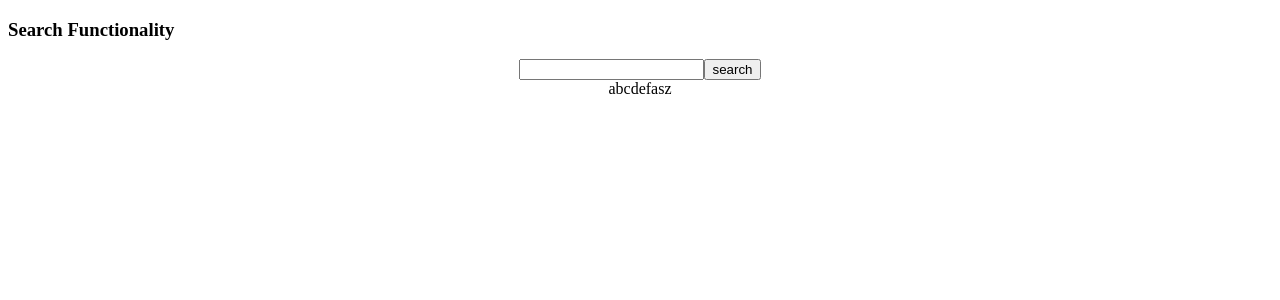
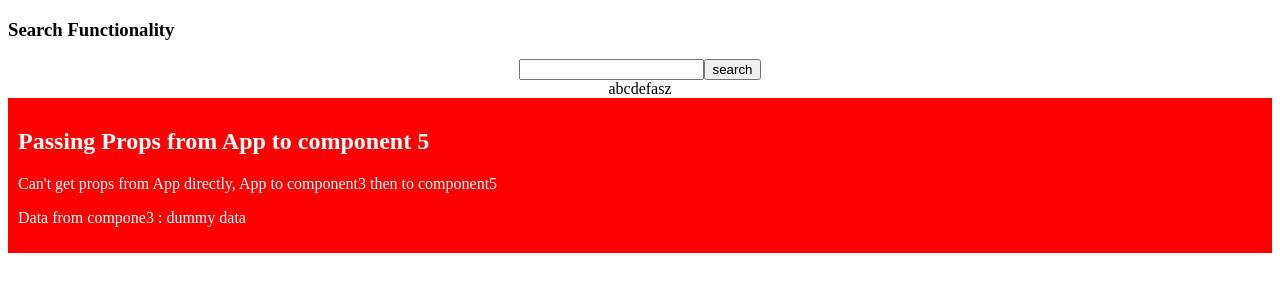
Before and after one commit to AnsaAli/basics-frontend, a React (Vite) app in the folder 5.npm-parcel/: page / in a window 1280 px wide. Shown: the top 300 px of the page. Built offline with nearby package versions, Linux system fonts and the light colour scheme.

Commit message:
prop drilling

```diff
--- a/5.npm-parcel/App.js
+++ b/5.npm-parcel/App.js
@@ -6,10 +6,13 @@ import Component3 from "./component/Component3";
 import { createBrowserRouter, Outlet, RouterProvider } from "react-router-dom";
 import Error from "./component/Error";
 
+
 const App = () => {
+
+  const dummy = 'dummy data';
   return (
     <div>
-      <Component3 />
+      <Component3 dummy = {dummy}/>
       <Outlet />
     </div>
   );
--- a/5.npm-parcel/component/Component3.js
+++ b/5.npm-parcel/component/Component3.js
@@ -1,8 +1,10 @@
 import { useState } from "react";
+import Component5 from "./Component5";
 
-const Component3 = () => {
+const Component3 = ({dummy}) => {
   const [list, setList] = useState(["abc", "def", "asz"]);
   const [text, setText] = useState("");
+
   return (
     <div
 
@@ -27,6 +29,7 @@ const Component3 = () => {
         alignItems: "center",
         justifyContent: "center",
       }}>{list}</div>
+       <Component5 dummy={dummy}/>
     </div>
   );
 };
--- /dev/null
+++ b/5.npm-parcel/component/Component5.js
@@ -0,0 +1,14 @@
+import React from 'react'
+
+const Component5 = ({dummy}) => {
+
+  return (
+    <div style={{background : 'red' , padding : '10px', color : 'white'}}>
+        <h2>Passing Props from App to component 5</h2>
+        <p>Can't get props from App directly, App to component3 then to component5</p>
+        <p>Data from compone3 : {dummy}</p>
+    </div>
+  )
+}
+
+export default Component5
```
